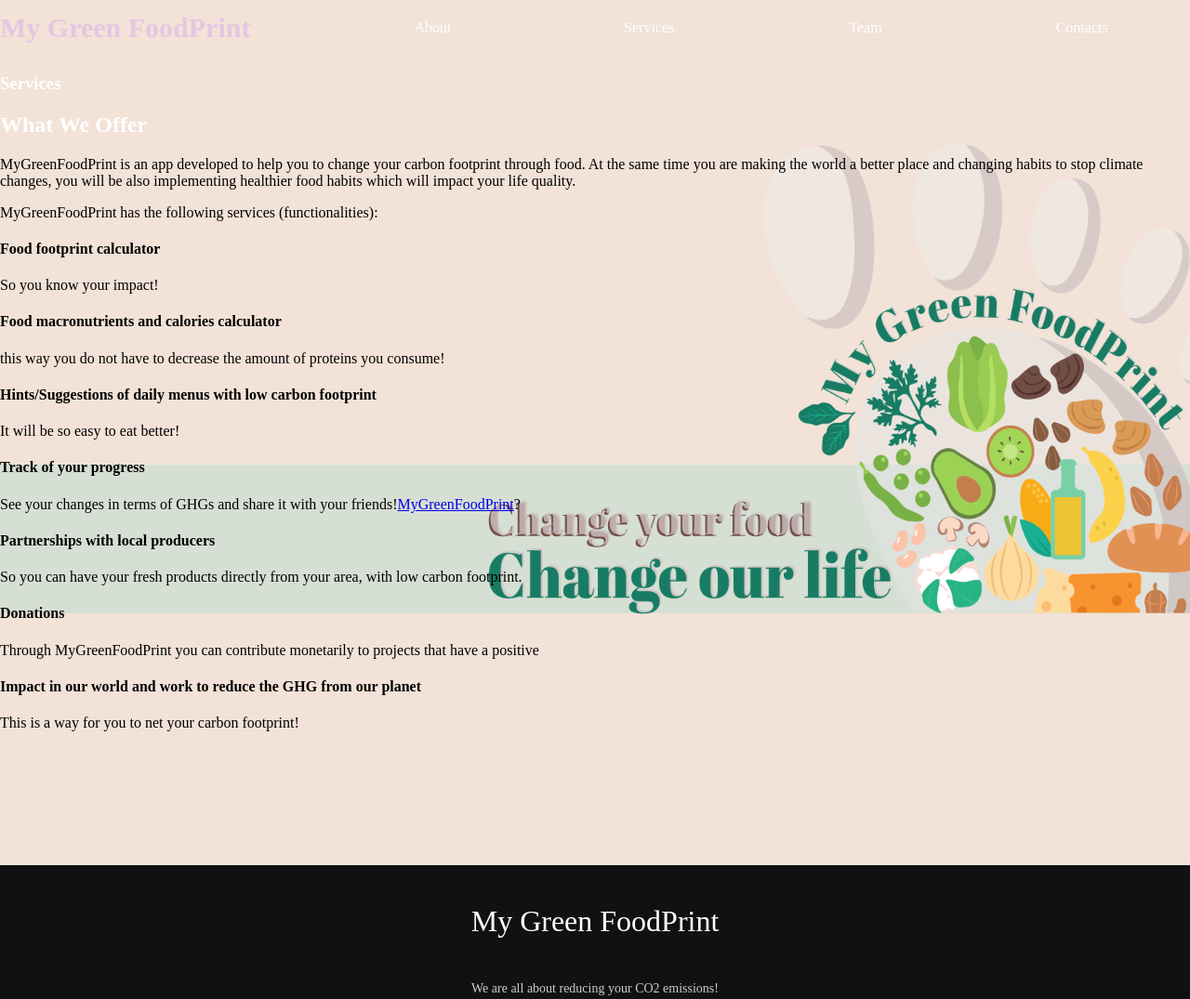
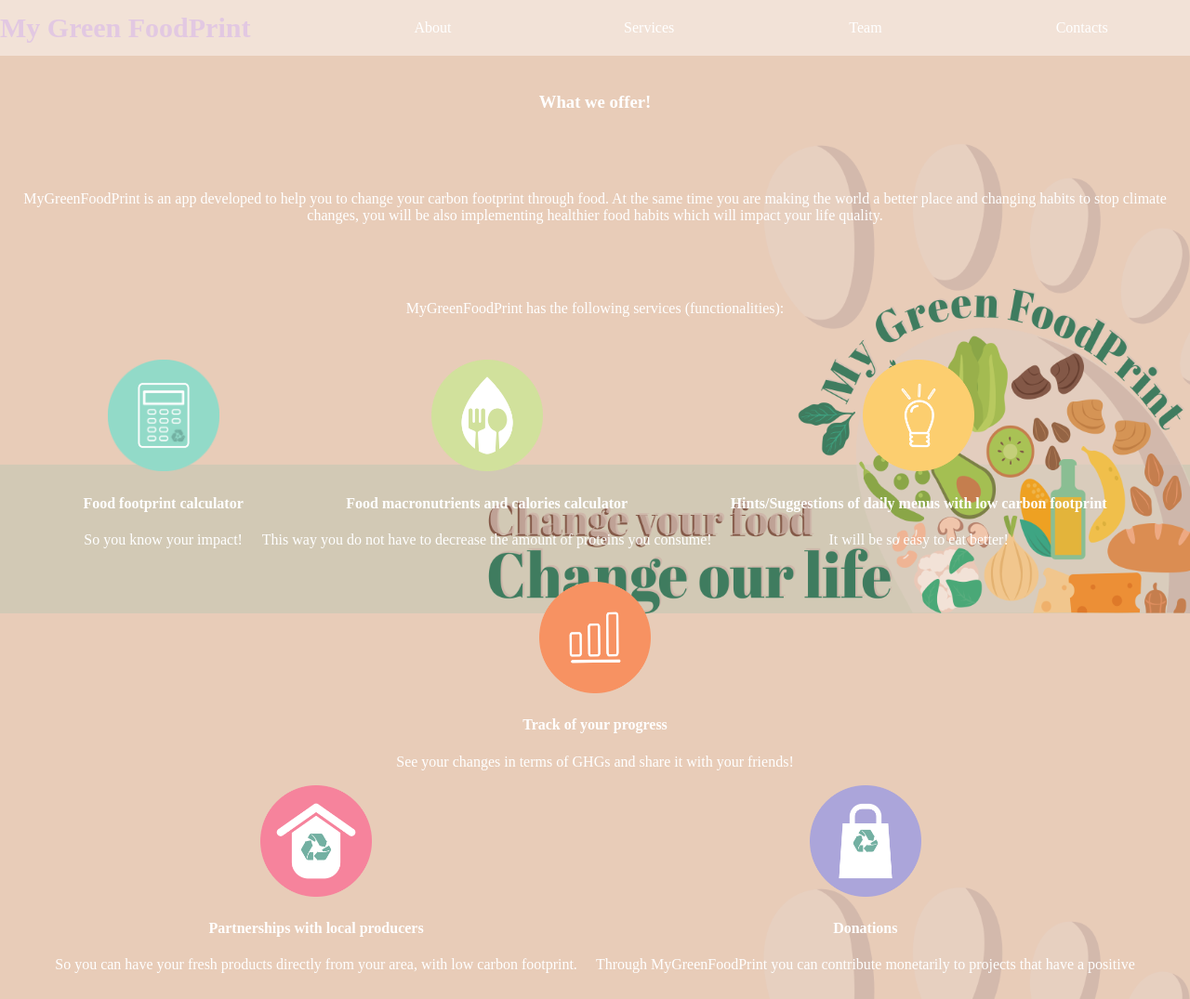
Before and after one commit to lmaia-22/mygreenfoodprint, a plain HTML site: page pages/services.html in a window 1280 px wide. Shown: the top 1075 px of the page at 93% size. Drawn offline with Linux system fonts and the light colour scheme.

Commit message:
Services and contact done

```diff
--- a/css/about.css
+++ b/css/about.css
@@ -12,9 +12,14 @@ body {
 h1, h2{
     color: #fff;
 }
+
+section{
+  background-color: #c57d4c39;
+}
   /* The flip card container - set the width and height to whatever you want. We have added the border property to demonstrate that the flip itself goes out of the box on hover (remove perspective if you don't want the 3D effect */
 .flip-card {
     background-color: transparent;
+    padding-bottom: 10%;
     margin-top: 10%;
     margin-left: 20%;
     width: 60%;
--- a/css/contact.css
+++ b/css/contact.css
@@ -12,3 +12,59 @@ body {
 h1, h2{
     color: #fff;
 }
+
+* {
+    box-sizing: border-box;
+  }
+
+  /* Style inputs */
+  input[type=text], select, textarea {
+    width: 100%;
+    padding: 12px;
+    border: 1px solid #ccc;
+    margin-top: 6px;
+    margin-bottom: 16px;
+    resize: vertical;
+  }
+
+  input[type=submit] {
+    background-color: #e2c8e2;
+    color: white;
+    padding: 12px 20px;
+    border: none;
+    cursor: pointer;
+  }
+
+  input[type=submit]:hover {
+    background-color: #d6acd6;
+  }
+
+  /* Style the container/contact section */
+  .container {
+    border-radius: 5px;
+    background-color: #f2f2f2;
+    padding: 10px;
+  }
+
+  /* Create two columns that float next to eachother */
+  .column {
+    float: left;
+    width: 50%;
+    margin-top: 6px;
+    padding: 20px;
+  }
+
+  /* Clear floats after the columns */
+  .row:after {
+    content: "";
+    display: table;
+    clear: both;
+  }
+
+  /* Responsive layout - when the screen is less than 600px wide, make the two columns stack on top of each other instead of next to each other */
+  @media screen and (max-width: 600px) {
+    .column, input[type=submit] {
+      width: 100%;
+      margin-top: 0;
+    }
+  }
--- a/css/footer.css
+++ b/css/footer.css
@@ -1,5 +1,4 @@
 footer{
-    margin-top: 10%;;
     bottom: 0;
     left: 0;
     right: 0;
--- a/css/service.css
+++ b/css/service.css
@@ -9,6 +9,33 @@ body {
     display: flex;
     flex-direction: column;
 }
-h1, h2{
+h1, h2, h3, h4, h5, p{
     color: #fff;
 }
+
+div, section, span, ul, li, a, header{
+    box-sizing: border-box;
+}
+
+#services{
+    background-color: #c57d4c39;
+    display: flex;
+    justify-content: center;
+    flex-wrap: wrap;
+    width: 100%;
+    position: relative;
+    text-align:center;
+    align-items: center;
+    align-content: center;
+    padding-bottom: 5%;
+}
+
+.cards {
+    width: 100%;
+    display: flex;
+    flex-wrap: wrap;
+    grid-template-columns: repeat(auto-fill, minmax(230px, 1fr));
+    grid-gap: 20px;
+    text-align: center;
+    justify-content: center;
+}
--- a/css/team.css
+++ b/css/team.css
@@ -9,6 +9,9 @@ body {
     display: flex;
     flex-direction: column;
     color: #fff;
+}
+section{
+  background-color: #c57d4c39;
 }
 
 html {
--- a/pages/services.html
+++ b/pages/services.html
@@ -36,66 +36,64 @@
 
 
 <!-- Services-->
-<section class="content-section bg-primary text-white text-center" id="services">
-    <div class="container px-4 px-lg-5">
-        <div class="content-section-heading">
-            <h1 class="text-secondary mb-0">Services</h1>
-            <h2 class="mb-5">What We Offer</h2>
-            <p class="text-faded mb-0">
+<section id="services">
+    <div style="margin-top: 20px;margin-bottom: 30px">
+        <h1>What we offer!</h1>
+    </div>
+    <br>
+    <div style="margin-top: 20px;margin-bottom: 30px">
+        <p>
             MyGreenFoodPrint is an app developed to help you to change your carbon footprint through food.
             At the same time you are making the world a better place and changing habits to stop climate changes,
-                you will be also implementing healthier food habits which will impact your life quality.</p>
-            <p class="text-faded mb-0"></p>
-            MyGreenFoodPrint has the following services (functionalities): </p>
-        </div>
-        <div class="row gx-5 gx-lg-5">
-            <div class="col">
-                <span class="service-icon rounded-circle mx-auto mb-3"><i class="fas fa-calculator"></i></span>
-                <h4><strong>Food footprint calculator</strong></h4>
-                <p class="text-faded mb-0">So you know your impact!</p>
-            </div>
-            <div class="col">
-                <span class="service-icon rounded-circle mx-auto mb-3"><i class="fas fa-chart-line"></i></span>
-                <h4><strong>Food macronutrients and calories calculator
-                </strong></h4>
-                <p class="text-faded mb-0">this way you do not have to decrease the amount of proteins you consume!
+            you will be also implementing healthier food habits which will impact your life quality.
         </p>
     </div>
-            <div class="col">
-                <span class="service-icon rounded-circle mx-auto mb-3"><i class="fas fa-lightbulb"></i></span>
-                <h4><strong>Hints/Suggestions of daily menus with low carbon footprint</strong></h4>
-                <p class="text-faded mb-0">
-                    It will be so easy to eat better!
-                    <i class="fas fa-star"></i>
+    <div style="margin-top: 20px;margin-bottom: 30px">
+        <p>
+            MyGreenFoodPrint has the following services (functionalities):
         </p>
     </div>
-            <div class="col">
-                <span class="service-icon rounded-circle mx-auto mb-3"><i class="icon-mustache"></i></span>
+
+    <div class="cards">
+        <div class="card">
+            <img src="../assets/icon1.png" height=120 alt="">
+            <h4><strong>Food footprint calculator</strong></h4>
+            <p>So you know your impact!</p>
+        </div>
+        <div class="card">
+            <img src="../assets/icon2.png" height=120 alt="">
+            <h4><strong>Food macronutrients and calories calculator</strong></h4>
+            <p>This way you do not have to decrease the amount of proteins you consume!</p>
+        </div>
+        <div class="card">
+            <img src="../assets/icon3.png" height=120 alt="">
+            <h4><strong>Hints/Suggestions of daily menus with low carbon footprint</strong></h4>
+            <p>It will be so easy to eat better!</p>
+        </div>
+        <div class="card">
+            <img src="../assets/icon4.png" height=120 alt="">
             <h4><strong>Track of your progress</strong></h4>
-                <p class="text-faded mb-0">See your changes in terms of GHGs and share it with your friends!<a
-                        class="text-white"
-                        href="https://media.ford.com/content/fordmedia/fna/us/en/news/2020/01/20/ford-green-initiatives-low-carbon-ambitions-a-list-designation-cdp.html">MyGreenFoodPrint</a>?
-                </p>
-            </div>
-            <div class="col">
-                <span class="service-icon rounded-circle mx-auto mb-3"><i class="fab fa-bitcoin"></i></span>
-                <h4><strong>Partnerships with local producers</strong></h4>
-                <p class="text-faded mb-0">So you can have your fresh products directly from your area, with low carbon footprint.</p>
-            </div>
-            <div class="col">
-                <span class="service-icon rounded-circle mx-auto mb-3"><i class="fab fa-bitcoin"></i></span>
-                <h4><strong>Donations</strong></h4>
-                <p class="text-faded mb-0">Through MyGreenFoodPrint you can contribute monetarily to projects that have a positive</p>
-            </div>
-            <div class="col">
-                <span class="service-icon rounded-circle mx-auto mb-3"><i class="fab fa-bitcoin"></i></span>
-                <h4><strong>Impact in our world and work to reduce the GHG from our planet</strong></h4>
-                <p class="text-faded mb-0">This is a way for you to net your carbon footprint!</p>
+            <p>See your changes in terms of GHGs and share it with your friends!</p>
         </div>
     </div>
+
+    <div class="cards">
+        <div class="card">
+            <img src="../assets/icon5.png" height=120 alt="">
+            <h4><strong>Partnerships with local producers</strong></h4>
+            <p>So you can have your fresh products directly from your area, with low carbon footprint.</p>
         </div>
-</section>
-
+        <div class="card">
+            <img src="../assets/icon6.png" height=120 alt="">
+            <h4><strong>Donations</strong></h4>
+            <p>Through MyGreenFoodPrint you can contribute monetarily to projects that have a positive</p>
+        </div>
+        <div class="card">
+            <img src="../assets/icon7.png" height=120 alt="">
+            <h4><strong>Impact in our world and work to reduce the GHG from our planet</strong></h4>
+            <p>This is a way for you to net your carbon footprint!</p>
+        </div>
+    </div>
 </section>
 </div>
 <footer>
```
Also changed, not shown: pages/contact.html (+27 -3 lines), assets/goals.png (added), assets/icon1.png (added), assets/icon2.png (added), assets/icon3.png (added), assets/icon4.png (added), assets/icon5.png (added), assets/icon6.png (added), assets/icon7.png (added). Lines whose indentation alone changed are shown as unchanged.
